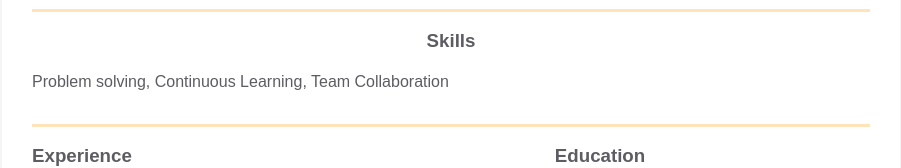
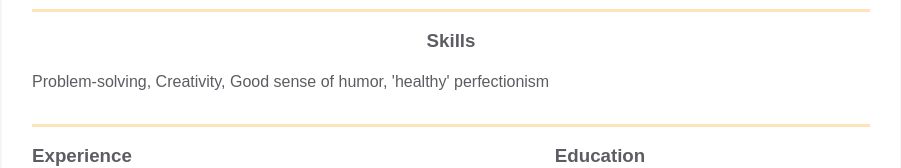
Before and after one commit to YuriiZagoruyko/homepage, a plain HTML site: page index.html in a window 1280 px wide. Shown: the part 431-599 px from the top of the page, without its empty margins (189-1090 px from the left). Drawn offline with Linux system fonts and the light colour scheme.

Commit message:
Update skills section with my info

```diff
--- a/index.html
+++ b/index.html
@@ -161,7 +161,7 @@
                 <div class="skills">
                     <h3 class="skills__header">Skills</h3>
                     <p class="skills__text">
-                        Problem solving, Continuous Learning, Team Collaboration
+                        Problem-solving, Creativity, Good sense of humor, 'healthy' perfectionism
                     </p>
                 </div>
             </div>
```
